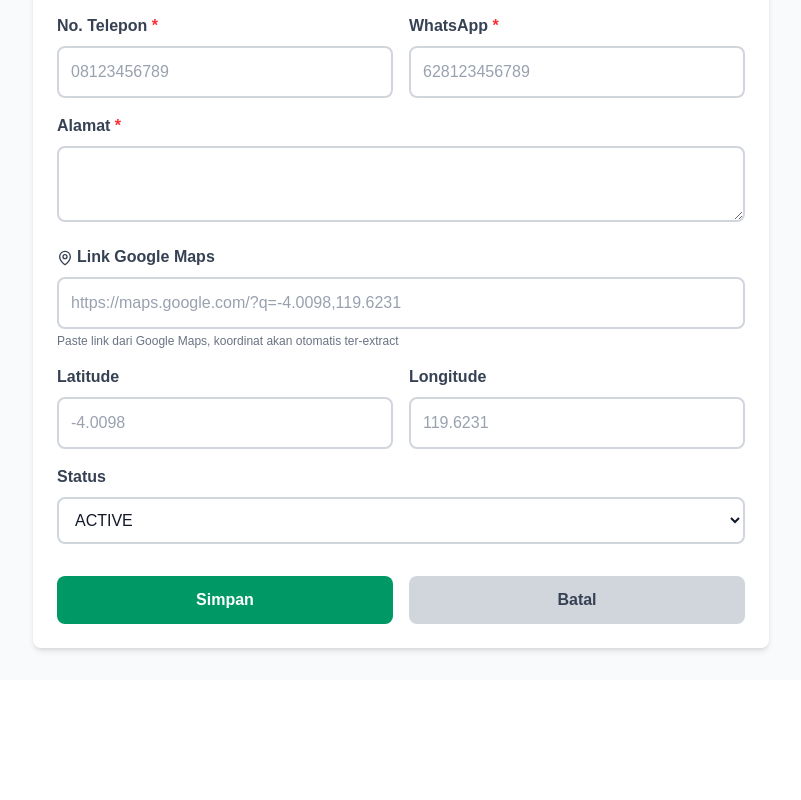
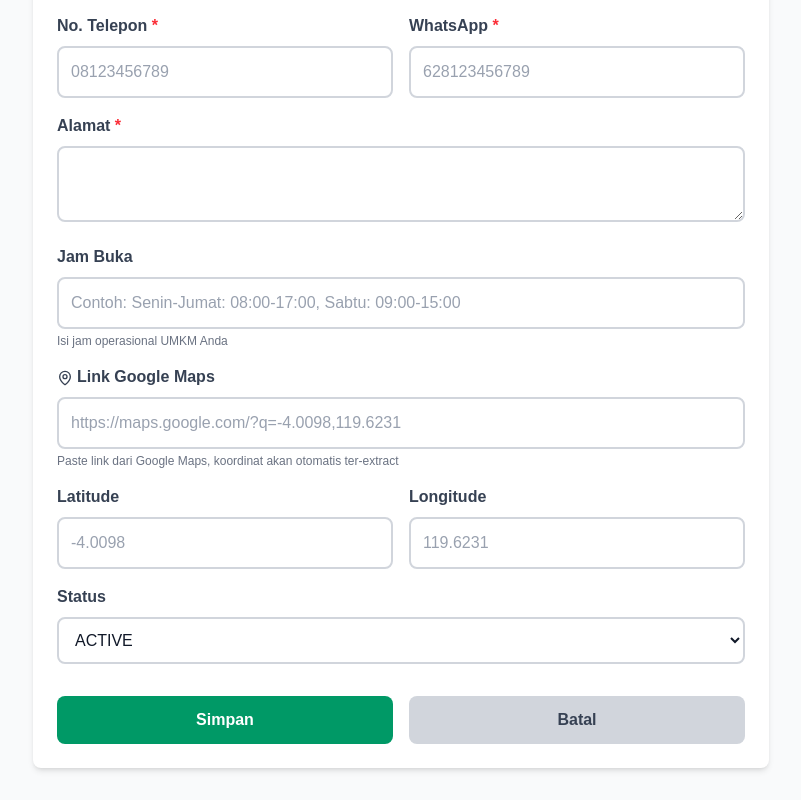
Before and after one commit to mirsabin22/umkm-tiro-sompe, a Next.js app: page /admin/umkm/add in a window 1280 px wide. Shown: the part 694-1494 px from the top of the page, without its empty margins (239-1040 px from the left). Before the commit the page ends 1374 px from the top, so only its background shows below. Built offline with nearby package versions, Linux system fonts and the light colour scheme; sample sign-in values are in the browser's storage.

Commit message:
feat: add opening hours field to UMKM forms and display in UMKM list and details

```diff
--- a/app/admin/umkm/[id]/edit/page.tsx
+++ b/app/admin/umkm/[id]/edit/page.tsx
@@ -23,6 +23,7 @@ export default function EditUMKM() {
         latitude: '',
         longitude: '',
         image_url: '',
+        opening_hours: '',
         status: 'ACTIVE'
     })
     const [imageFile, setImageFile] = useState<File | null>(null)
@@ -68,6 +69,7 @@ export default function EditUMKM() {
                 latitude: umkm.latitude?.toString() || '',
                 longitude: umkm.longitude?.toString() || '',
                 image_url: umkm.image_url || '',
+                opening_hours: umkm.opening_hours || '',
                 status: umkm.status
             })
             if (umkm.image_url) {
@@ -149,6 +151,7 @@ export default function EditUMKM() {
                     latitude: formData.latitude ? parseFloat(formData.latitude) : null,
                     longitude: formData.longitude ? parseFloat(formData.longitude) : null,
                     image_url: imageUrl || null,
+                    opening_hours: formData.opening_hours || null,
                     status: formData.status,
                     updated_at: new Date().toISOString()
                 })
@@ -322,7 +325,22 @@ export default function EditUMKM() {
                                 required
                             />
                         </div>
-
+                        <div>
+                            <label className="block text-gray-700 font-semibold mb-2">
+                                Jam Buka
+                            </label>
+                            <input
+                                type="text"
+                                name="opening_hours"
+                                value={formData.opening_hours}
+                                onChange={handleChange}
+                                placeholder="Contoh: Senin-Jumat: 08:00-17:00, Sabtu: 09:00-15:00"
+                                className="w-full border-2 border-gray-300 rounded-lg p-3 text-gray-900 text-base font-medium bg-white placeholder:text-gray-400 placeholder:font-normal focus:ring-2 focus:ring-emerald-500 focus:border-emerald-500 focus:outline-none"
+                            />
+                            <p className="text-xs text-gray-500 mt-1">
+                                Isi jam operasional UMKM Anda
+                            </p>
+                        </div>
                         {/* Google Maps Link */}
                         <div>
                             <label className="block text-gray-700 font-semibold mb-2">
--- a/app/admin/umkm/add/page.tsx
+++ b/app/admin/umkm/add/page.tsx
@@ -22,6 +22,7 @@ export default function AddUMKM() {
         latitude: '',
         longitude: '',
         image_url: '',
+        opening_hours: '',
         status: 'ACTIVE'
     })
     const [imageFile, setImageFile] = useState<File | null>(null)
@@ -111,6 +112,7 @@ export default function AddUMKM() {
                 latitude: formData.latitude ? parseFloat(formData.latitude) : null,
                 longitude: formData.longitude ? parseFloat(formData.longitude) : null,
                 image_url: imageUrl || null,
+                opening_hours: formData.opening_hours || null,
                 status: formData.status
             }])
 
@@ -274,7 +276,22 @@ export default function AddUMKM() {
                                 required
                             />
                         </div>
-
+                        <div>
+                            <label className="block text-gray-700 font-semibold mb-2">
+                                Jam Buka
+                            </label>
+                            <input
+                                type="text"
+                                name="opening_hours"
+                                value={formData.opening_hours}
+                                onChange={handleChange}
+                                placeholder="Contoh: Senin-Jumat: 08:00-17:00, Sabtu: 09:00-15:00"
+                                className="w-full border-2 border-gray-300 rounded-lg p-3 text-gray-900 text-base font-medium bg-white placeholder:text-gray-400 placeholder:font-normal focus:ring-2 focus:ring-emerald-500 focus:border-emerald-500 focus:outline-none"
+                            />
+                            <p className="text-xs text-gray-500 mt-1">
+                                Isi jam operasional UMKM Anda
+                            </p>
+                        </div>
                         {/* Google Maps Link */}
                         <div>
                             <label className="block text-gray-700 font-semibold mb-2">
--- a/components/admin/UMKMList.tsx
+++ b/components/admin/UMKMList.tsx
@@ -1,7 +1,7 @@
 'use client'
 
 import { UMKM } from '@/types'
-import { Edit, Trash2, Eye, MapPin, Phone } from 'lucide-react'
+import { Edit, Trash2, Eye, MapPin, Phone, Clock } from 'lucide-react'
 import Link from 'next/link'
 import Image from 'next/image'
 
@@ -51,8 +51,8 @@ export default function UMKMList({ umkms, onDelete }: UMKMListProps) {
                                         </span>
                                     )}
                                     <span className={`inline-block ml-2 text-xs px-2 py-1 rounded ${umkm.status === 'ACTIVE'
-                                            ? 'bg-green-100 text-green-800'
-                                            : 'bg-red-100 text-red-800'
+                                        ? 'bg-green-100 text-green-800'
+                                        : 'bg-red-100 text-red-800'
                                         }`}>
                                         {umkm.status}
                                     </span>
@@ -73,6 +73,10 @@ export default function UMKMList({ umkms, onDelete }: UMKMListProps) {
                                 <div className="flex items-center text-gray-600 text-sm">
                                     <Phone className="w-4 h-4 mr-2 flex-shrink-0" />
                                     <span>{umkm.phone}</span>
+                                </div>
+                                <div className="flex items-center text-gray-600 text-sm">
+                                    <Clock className="w-4 h-4 mr-2 flex-shrink-0" />
+                                    <span className="line-clamp-1">{umkm.opening_hours}</span>
                                 </div>
                             </div>
 
--- a/components/public/UMKMCard.tsx
+++ b/components/public/UMKMCard.tsx
@@ -1,7 +1,7 @@
 'use client'
 
 import { UMKM } from '@/types'
-import { MapPin, Phone } from 'lucide-react'
+import { MapPin, Phone, Clock } from 'lucide-react'
 import Link from 'next/link'
 import Image from 'next/image'
 
@@ -61,6 +61,10 @@ export default function UMKMCard({ umkm }: UMKMCardProps) {
                             <Phone className="w-4 h-4 mr-1 flex-shrink-0" />
                             <span className="truncate">{umkm.phone}</span>
                         </div>
+                        <div className="flex items-start text-gray-600 text-sm">
+                            <Clock className="w-4 h-4 mr-1 flex-shrink-0 mt-0.5" />
+                            <span className="line-clamp-1">{umkm.opening_hours}</span>
+                        </div>
                     </div>
                 </div>
             </div>
--- a/components/public/UMKNDetails.tsx
+++ b/components/public/UMKNDetails.tsx
@@ -2,7 +2,7 @@
 
 import { useState } from 'react'
 import { UMKM, Product } from '@/types'
-import { ArrowLeft, MapPin, Phone, ShoppingCart } from 'lucide-react'
+import { ArrowLeft, MapPin, Phone, ShoppingCart, Clock } from 'lucide-react'
 import Link from 'next/link'
 import Image from 'next/image'
 import { generateWhatsAppMessage, openWhatsApp } from '@/utils/whatsapp'
@@ -103,6 +103,10 @@ export default function UMKMDetail({ umkm, products }: UMKMDetailProps) {
                             <div className="flex items-center text-gray-700">
                                 <Phone className="w-5 h-5 mr-2 flex-shrink-0" />
                                 <span>{umkm.phone}</span>
+                            </div>
+                            <div className="flex items-start text-gray-700">
+                                <Clock className="w-5 h-5 mr-2 flex-shrink-0 mt-0.5" />
+                                <span>{umkm.opening_hours}</span>
                             </div>
                         </div>
 
--- a/types/index.ts
+++ b/types/index.ts
@@ -9,6 +9,7 @@ export interface UMKM {
     latitude: number | null
     longitude: number | null
     image_url: string | null
+    opening_hours: string | null
     status: 'ACTIVE' | 'INACTIVE'
     created_at: string
     updated_at: string
```
